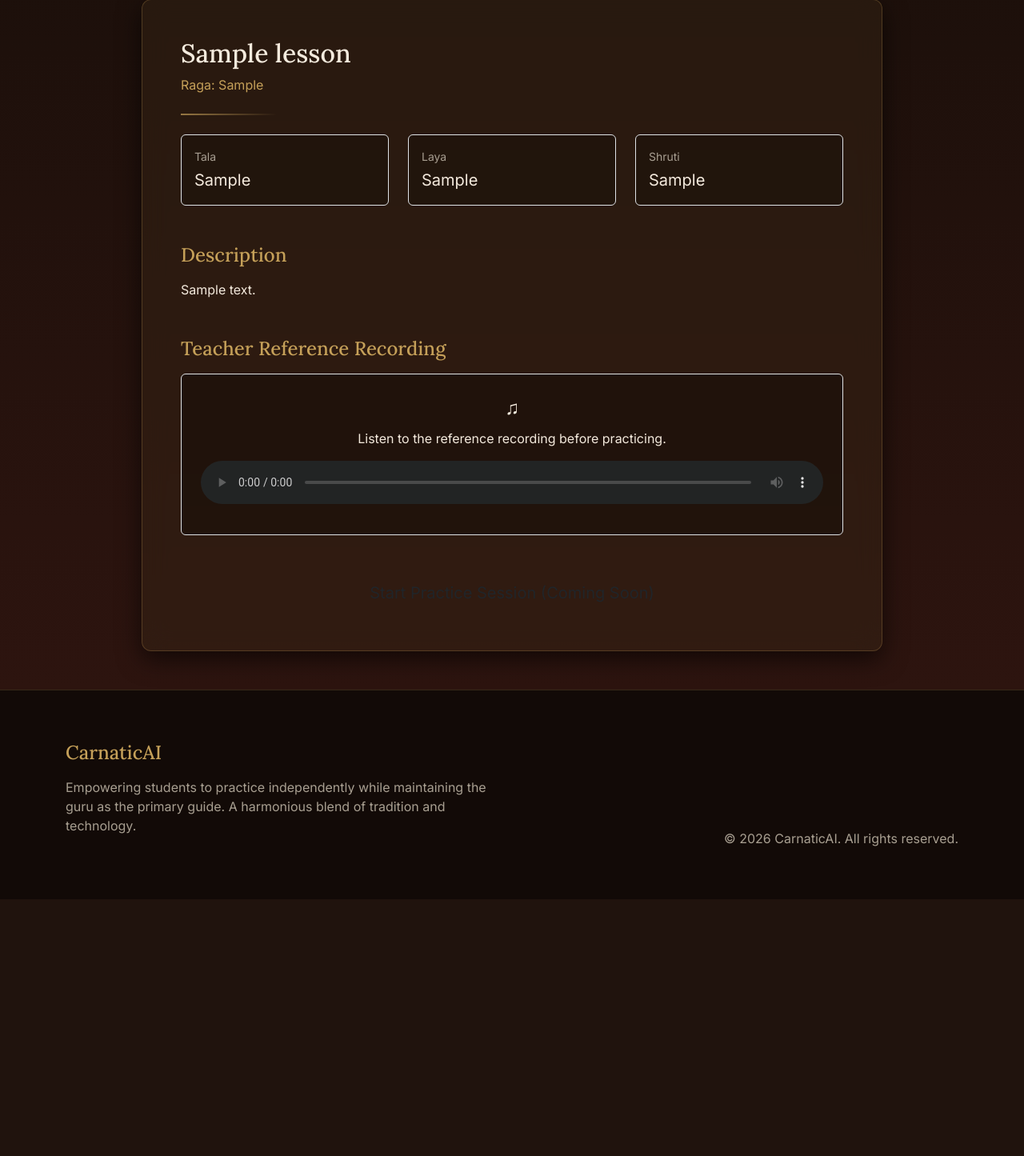
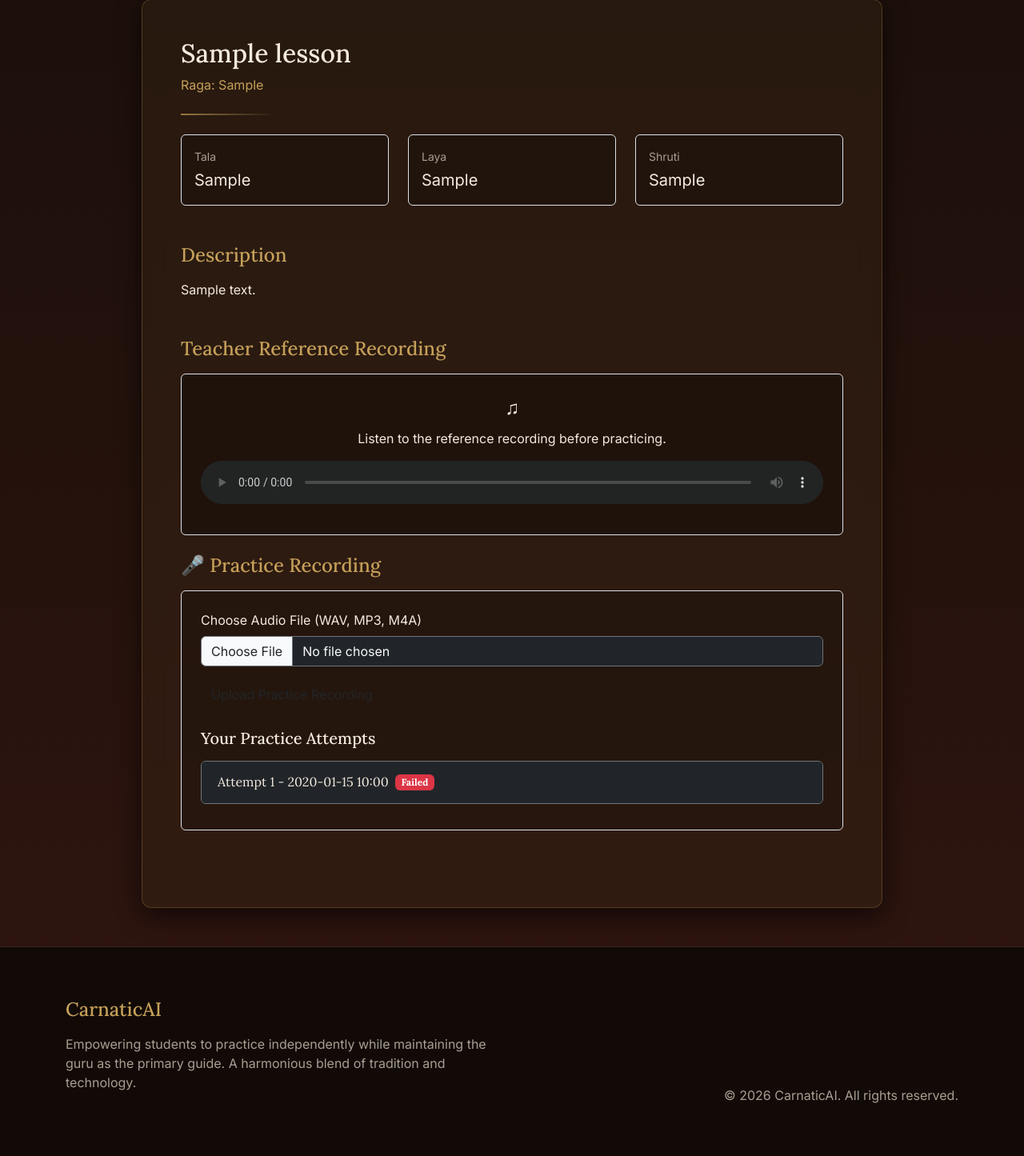
Before and after one commit to pranamya213/AI-Carnatic-Music-Practice, a Flask app: template app/templates/dashboard/lesson_details.html in a window 1280 px wide. Shown: the part 223-1668 px from the top of the page at 80% size. Before the commit the page ends 1347 px from the top, so only its background shows below. Run offline with Flask 3, Linux system fonts and the light colour scheme; the template is opened without the code that fills it: values that come from a table or form of the project are taken from there, others are empty; tables that the repository leaves empty hold one stand-in row (values such as "Sample post").

Commit message:
Add student practice recording foundation

```diff
--- a/app/models/__init__.py
+++ b/app/models/__init__.py
@@ -1,3 +1,4 @@
 # Package initialization
 from .user import User
 from .lesson import Lesson
+from .practice_attempt import PracticeAttempt
--- a/app/templates/dashboard/lesson_details.html
+++ b/app/templates/dashboard/lesson_details.html
@@ -263,8 +263,69 @@
                     {% endif %}
 
                     {% if not is_teacher %}
-                    <div class="text-center mt-5">
-                        <button class="btn btn-hero btn-lg px-5">Start Practice Session (Coming Soon)</button>
+                    <div class="mb-5">
+                        <h4 class="text-gold mb-3">🎤 Practice Recording</h4>
+                        <div class="p-4 border border-gold-muted rounded" style="background: rgba(0,0,0,0.2);">
+                            <form action="{{ url_for('dashboard.upload_practice_recording', lesson_id=lesson.id) }}" method="POST" enctype="multipart/form-data" class="mb-4">
+                                <div class="mb-3">
+                                    <label for="practice_audio" class="form-label text-cream">Choose Audio File (WAV, MP3, M4A)</label>
+                                    <input class="form-control bg-dark text-light border-secondary" type="file" id="practice_audio" name="practice_audio" accept=".wav,.mp3,.m4a" required>
+                                </div>
+                                <button type="submit" class="btn btn-gold">Upload Practice Recording</button>
+                            </form>
+
+                            {% if attempts %}
+                                <h5 class="text-cream mb-3 mt-4">Your Practice Attempts</h5>
+                                <div class="accordion" id="attemptsAccordion">
+                                {% for attempt in attempts %}
+                                    <div class="accordion-item bg-dark border-secondary mb-2">
+                                        <h2 class="accordion-header" id="heading-{{ attempt.id }}">
+                                            <button class="accordion-button collapsed bg-dark text-cream border-secondary" type="button" data-bs-toggle="collapse" data-bs-target="#collapse-{{ attempt.id }}" aria-expanded="false" aria-controls="collapse-{{ attempt.id }}">
+                                                Attempt {{ loop.revindex }} - {{ attempt.created_at.strftime('%Y-%m-%d %H:%M') }}
+                                                {% if attempt.practice_audio_processing_status == 'Ready' %}
+                                                    <span class="badge bg-success ms-2">Ready</span>
+                                                {% elif attempt.practice_audio_processing_status == 'Processing' %}
+                                                    <span class="badge bg-warning text-dark ms-2">Processing</span>
+                                                {% else %}
+                                                    <span class="badge bg-danger ms-2">Failed</span>
+                                                {% endif %}
+                                            </button>
+                                        </h2>
+                                        <div id="collapse-{{ attempt.id }}" class="accordion-collapse collapse" aria-labelledby="heading-{{ attempt.id }}" data-bs-parent="#attemptsAccordion">
+                                            <div class="accordion-body text-light">
+                                                {% if attempt.practice_audio_processing_status == 'Ready' %}
+                                                    <div class="row mb-3">
+                                                        <div class="col-md-4">
+                                                            <small class="text-muted-custom d-block">Duration</small>
+                                                            <span>{{ "%02d"|format(attempt.practice_audio_duration // 60) }}:{{ "%02d"|format(attempt.practice_audio_duration % 60) }}</span>
+                                                        </div>
+                                                        <div class="col-md-4">
+                                                            <small class="text-muted-custom d-block">Sample Rate</small>
+                                                            <span>{{ attempt.practice_audio_analysis_sr }} Hz</span>
+                                                        </div>
+                                                        <div class="col-md-4">
+                                                            <small class="text-muted-custom d-block">Channels</small>
+                                                            <span>{{ 'Mono' if attempt.practice_audio_channels == 1 else 'Stereo' }}</span>
+                                                        </div>
+                                                    </div>
+                                                    <div class="mt-2">
+                                                        <audio controls class="w-100 custom-audio-player">
+                                                            <source src="{{ url_for('dashboard.uploaded_practice_file', filename=attempt.practice_audio_filename) }}" type="audio/mpeg">
+                                                            Your browser does not support the audio element.
+                                                        </audio>
+                                                    </div>
+                                                {% else %}
+                                                    <p class="text-muted mb-0">Processing failed or is still pending.</p>
+                                                {% endif %}
+                                            </div>
+                                        </div>
+                                    </div>
+                                {% endfor %}
+                                </div>
+                            {% else %}
+                                <p class="text-muted-custom mt-3">No practice attempts yet.</p>
+                            {% endif %}
+                        </div>
                     </div>
                     {% endif %}
                 </div>
```
Also changed, not shown: app/models/practice_attempt.py (added, +26 -0 lines), app/routes/dashboard.py (+79 -1 lines), migrate_8.py (added, +19 -0 lines).
